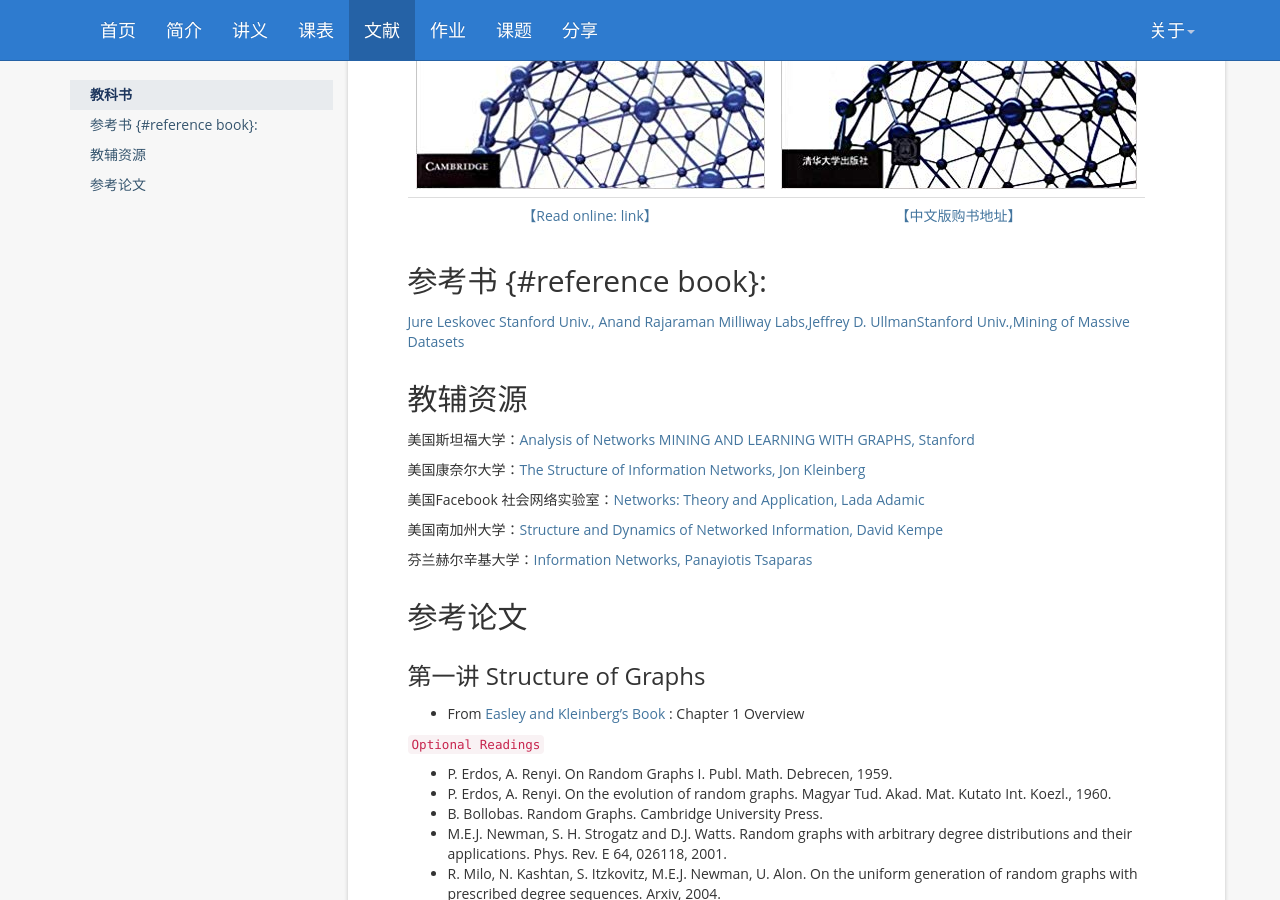
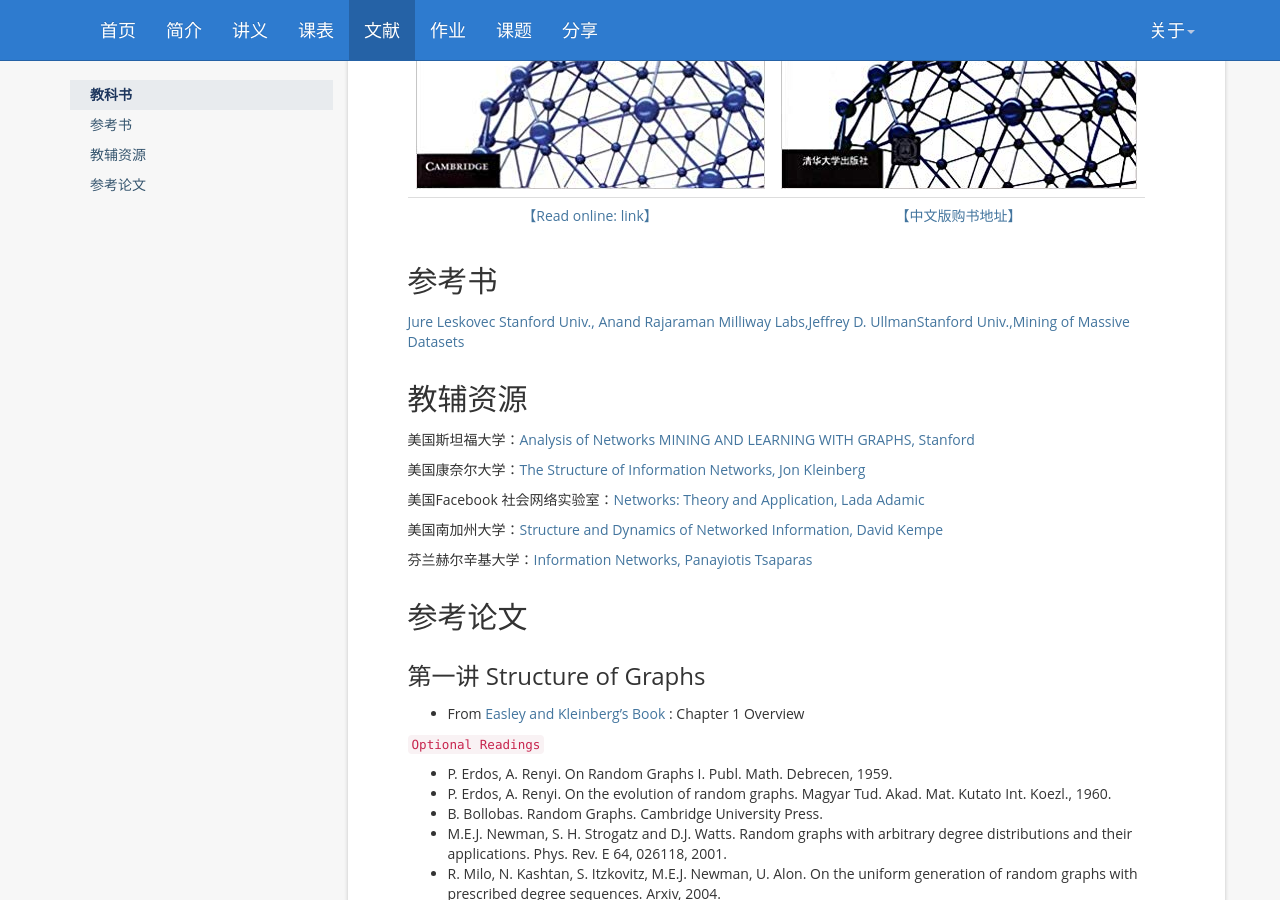
Before and after one commit to tjluo-ucas/ns, a Jekyll site: the page built from _posts/2019-02-10-books.md, in a window 1280 px wide and 900 px high, scrolled down 485 px. Built offline with Jekyll 4.4.1, drawn with Linux system fonts in a browser that asks for light colours; nearby versions of some CDN libraries; comment, search, counter and statistics services are not loaded.

Commit message:
Update 2019-02-10-books.md

```diff
--- a/_posts/2019-02-10-books.md
+++ b/_posts/2019-02-10-books.md
@@ -21,14 +21,14 @@
 ![bookcover](https://tjluo-ucas.github.io/ns/static/img/english.jpg) | ![bookcover](https://tjluo-ucas.github.io/ns/static/img/chinese.jpg)
 [【Read online: link】](https://www.cs.cornell.edu/home/kleinber/networks-book/networks-book.pdf) | [【中文版购书地址】](https://www.amazon.cn/gp/product/B005XUJRKQ/ref=ox_sc_act_title_1?smid=A1AJ19PSB66TGU&psc=1)
 
-参考书 {#reference book}:
-=========
+参考书 {#reference-book}
+===================
 
 [Jure Leskovec Stanford Univ., Anand Rajaraman Milliway Labs,Jeffrey D. UllmanStanford Univ.,Mining of Massive Datasets](/ns/docs/book.pdf)
 
+教辅资源 {#website}
+==============
 
-教辅资源  {#website}
-==============
 美国斯坦福大学：[Analysis of Networks MINING AND LEARNING WITH GRAPHS, Stanford](https://web.stanford.edu/class/cs224w/)
 
 美国康奈尔大学：[The Structure of Information Networks, Jon Kleinberg](http://www.cs.cornell.edu/Courses/cs6850/2008fa/)
@@ -38,8 +38,6 @@
 美国南加州大学：[Structure and Dynamics of Networked Information, David Kempe](http://david-kempe.com/)
 
 芬兰赫尔辛基大学：[Information Networks, Panayiotis Tsaparas](http://www.cs.helsinki.fi/u/tsaparas/InformationNetworks/)
-
-
 
 参考论文 {#reading-list}
 ===================
```
